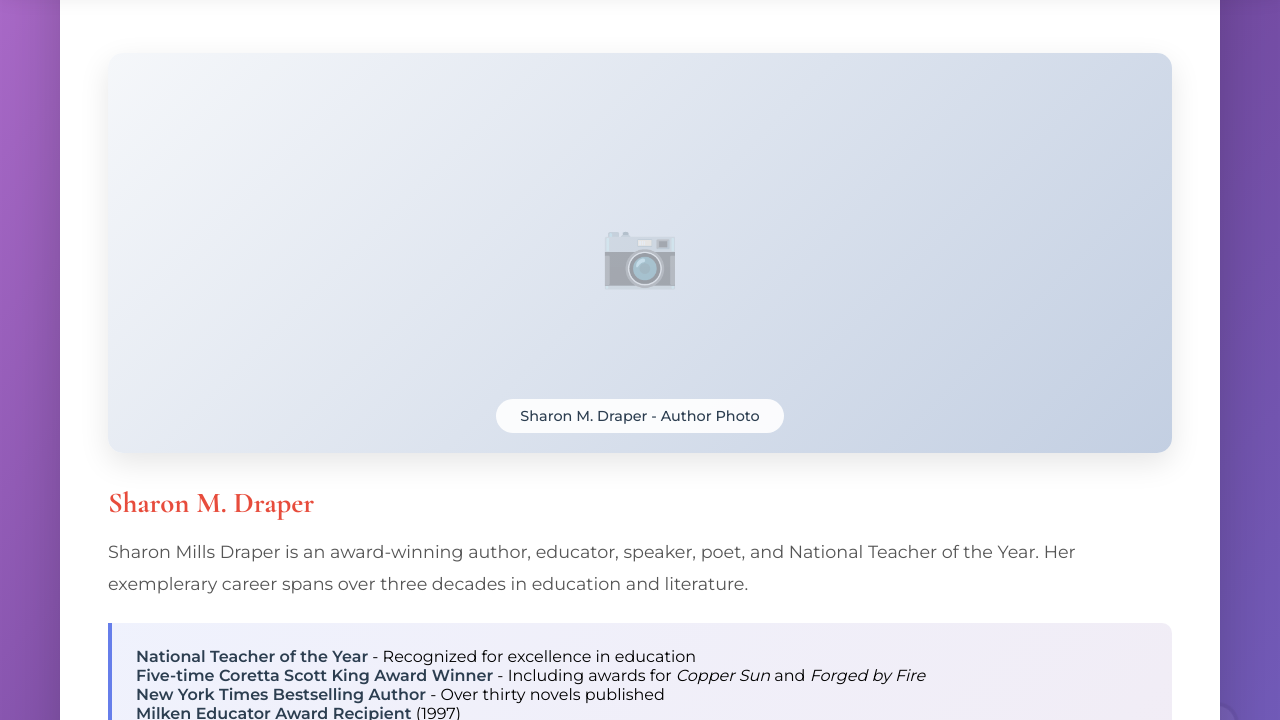
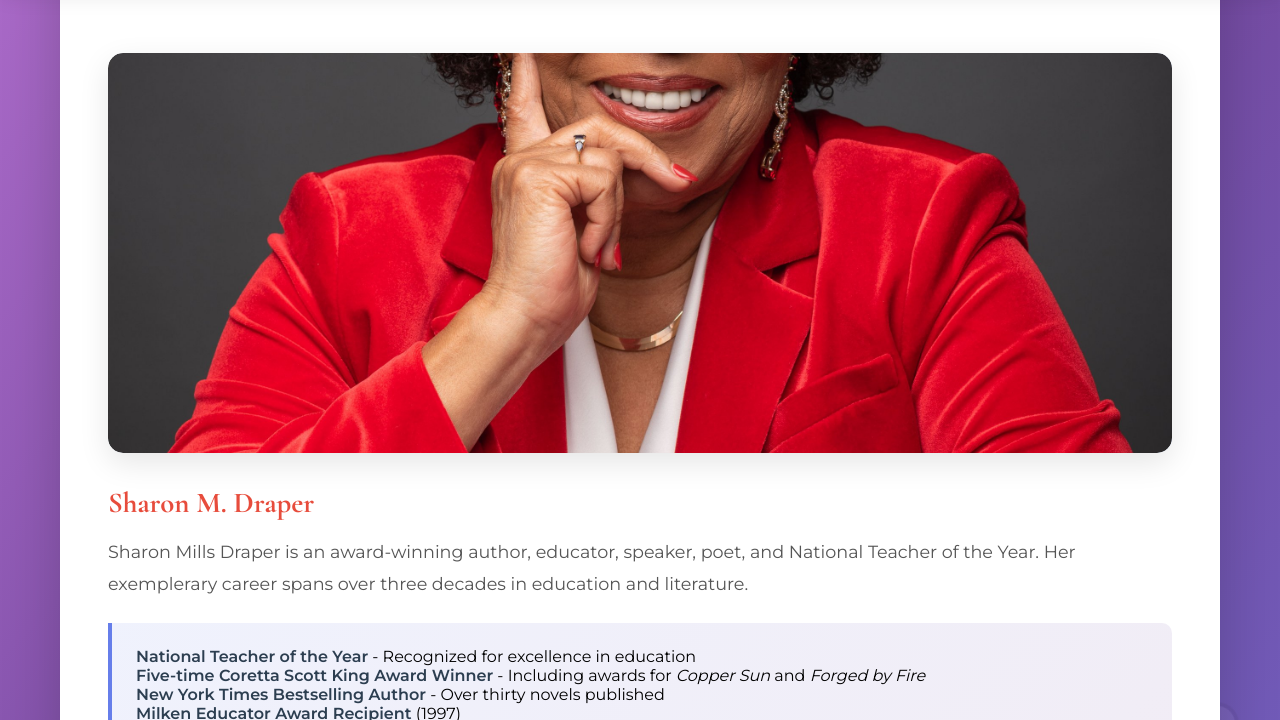
Before and after one commit to NormalDudeBro/outofmymind, a plain HTML site: page index.html in a window 1280 px wide. Both pictures are taken after a click on the link "Author". Shown: the part 242-962 px from the top of the page. Drawn offline with nearby package versions, Linux system fonts and the light colour scheme.

Commit message:
Author jpg

```diff
--- a/index.html
+++ b/index.html
@@ -498,6 +498,9 @@
             }
         }
 
+		.author-photo::before,
+		.author-photo::after { content: none; }
+
         /* Loading Animation */
         .loader {
             position: fixed;
@@ -611,7 +614,9 @@
             <div class="content-card">
                 <h2>Author Information</h2>
 
-                <div class="image-container" data-label="Sharon M. Draper - Author Photo" style="margin-bottom: 2rem;"></div>
+                <div class="image-container author-photo" style="margin-bottom: 2rem;">
+					<img src="author.jpg" alt="Sharon M. Draper - Author Photo" style="width: 100%; height: 100%; object-fit: cover; display: block; border-radius: inherit;">
+				</div>
 
                 <h3>Sharon M. Draper</h3>
                 <p>Sharon Mills Draper is an award-winning author, educator, speaker, poet, and National Teacher of the Year. Her exemplerary career spans over three decades in education and literature.</p>
```
